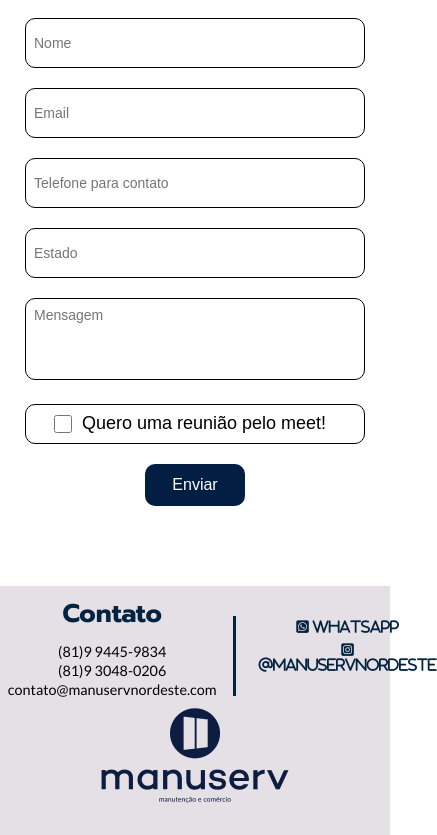
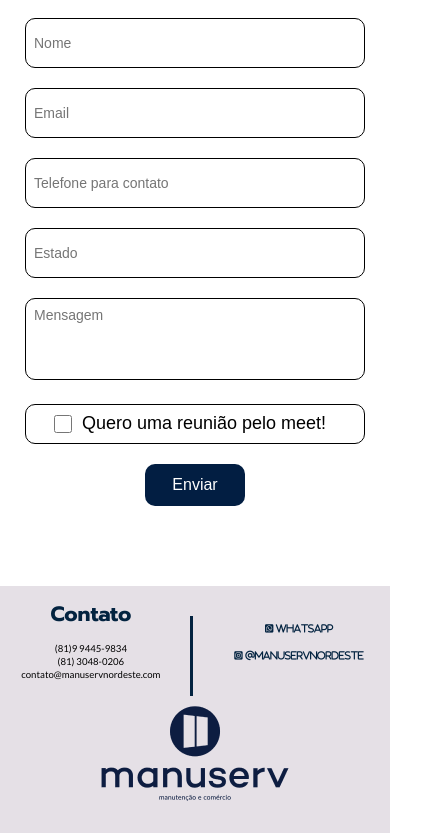
Before and after one commit to PoliJunior/Manuserve, a React (Create React App) app: page / in a window 390 px wide. Shown: the part 10526-11361 px from the top of the page, 437 px wide, since content can reach past the window. Built offline with nearby package versions, Linux system fonts and the light colour scheme.

Commit message:
att responsividade footer

```diff
--- a/src/components/Footer/Footer.jsx
+++ b/src/components/Footer/Footer.jsx
@@ -10,7 +10,7 @@ const Footer = () => {
         <div id="contact_info">
           <h2>Contato</h2>
           <p>(81)9 9445-9834</p>
-          <p>(81)9 3048-0206</p>
+          <p>(81) 3048-0206</p>
           <p>contato@manuservnordeste.com</p>
         </div>
         <div className={styles.vl}></div>
--- a/src/components/Footer/Footer.module.css
+++ b/src/components/Footer/Footer.module.css
@@ -66,7 +66,7 @@
 }
 
 .container i {
-  font-size: 0.9rem;
+  font-size: .9rem;
 }
 
 @media screen and (max-width: 970px) {
@@ -74,7 +74,7 @@
     width: 25%;
   }
   .contato p {
-    font-size: 0.9rem;
+    font-size: .9rem;
   }
 
   .logo {
@@ -87,7 +87,7 @@
     width: 20%;
   }
   .contato p {
-    font-size: 0.9rem;
+    font-size: .9rem;
   }
 
   .logo {
@@ -110,4 +110,25 @@
         justify-content: center;
         align-items:center;
     }
+
+    .container i {
+      font-size: .6rem;
+    }
+
 }
+
+@media screen and (max-width: 400px) {
+  .contato p {
+    font-size: .6rem;
+  }
+  .contato h2 {
+    font-size: 1.3rem;
+  }
+}
+
+@media screen and (max-width: 325px) {
+  .contato{
+    gap: .2rem;
+  }
+
+}
```
